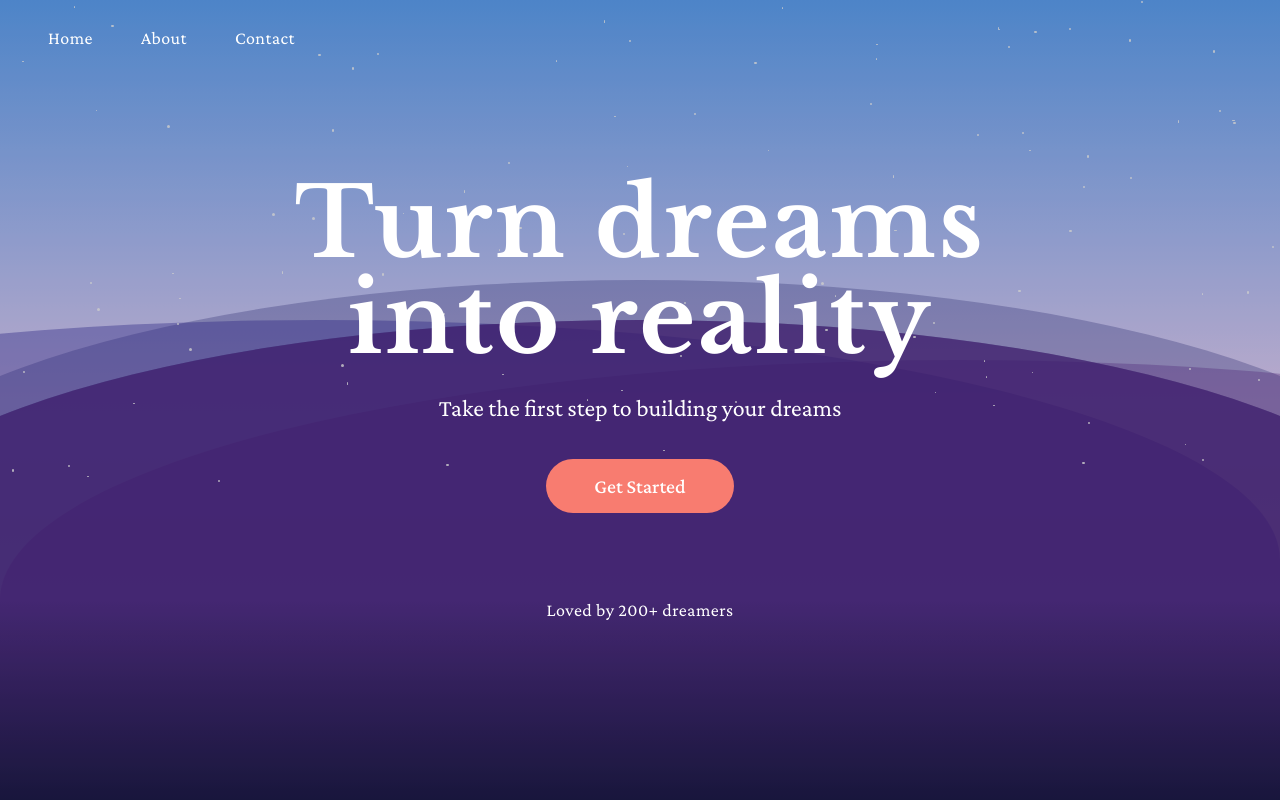
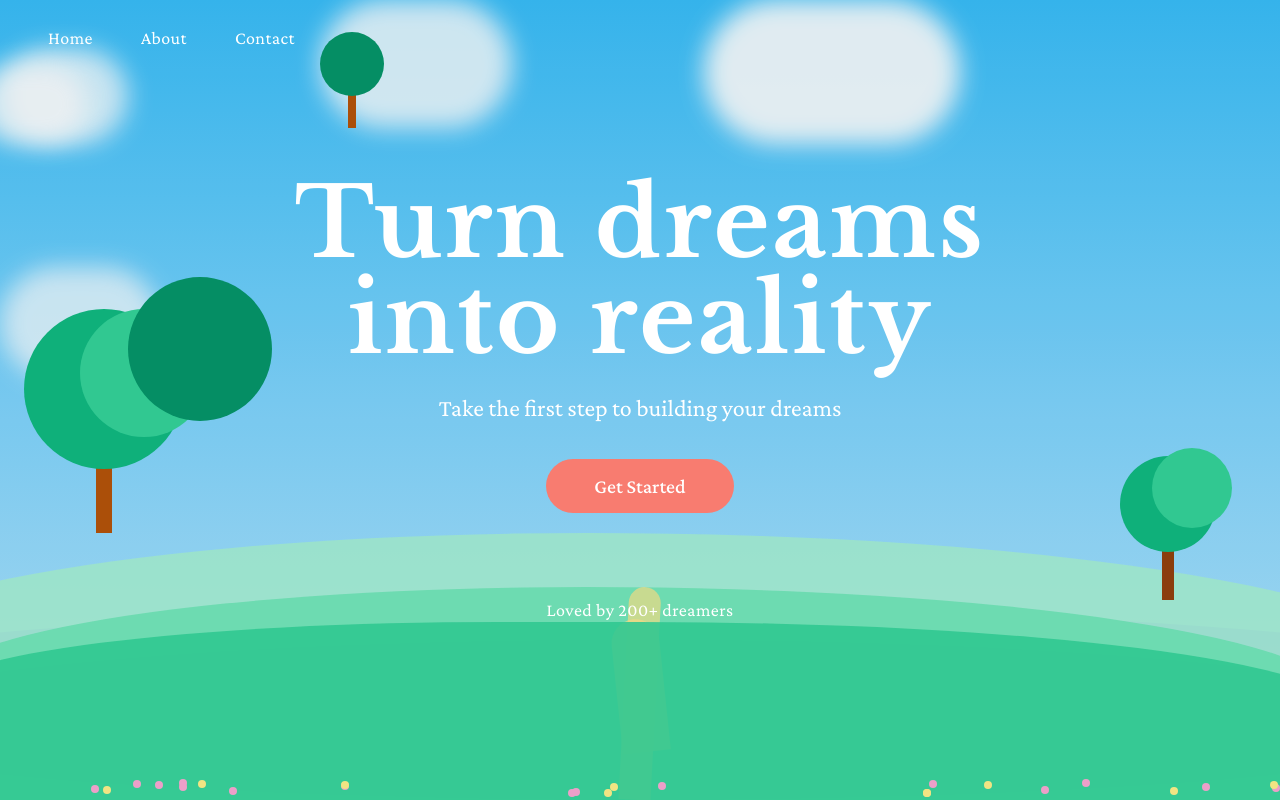
Before and after one commit to ShippedBoilerplate/studio-ghibli-web-template, a React (Vite) app: page / in a window 1280 px wide. Built offline with nearby package versions, Linux system fonts and the light colour scheme.

Commit message:
Refactor: Implement background image
Implement a background image with trees and landscape, inspired by Studio Ghibli style.

```diff
--- a/src/components/BackgroundImage.tsx
+++ b/src/components/BackgroundImage.tsx
@@ -6,62 +6,125 @@ const BackgroundImage = () => {
   return (
     <div className="absolute inset-0 z-0 overflow-hidden">
       <div className="relative w-full h-full">
-        {/* Gradient Sky Layer */}
-        <div className="absolute inset-0 bg-gradient-to-b from-blue-400 via-purple-200 to-amber-100"></div>
+        {/* Sky with gradient and clouds */}
+        <div className="absolute inset-0 bg-gradient-to-b from-sky-400 via-sky-300 to-sky-200"></div>
 
-        {/* Mountains Layer */}
+        {/* Clouds */}
+        <motion.div
+          initial={{ opacity: 0 }}
+          animate={{ opacity: 1 }}
+          transition={{ duration: 2 }}
+          className="absolute inset-0"
+        >
+          {/* Large fluffy clouds */}
+          <div className="absolute w-48 h-32 bg-white rounded-full blur-md top-1/6 left-1/4 opacity-80"></div>
+          <div className="absolute w-64 h-36 bg-white rounded-full blur-md top-1/5 right-1/4 opacity-90"></div>
+          <div className="absolute w-40 h-28 bg-white rounded-full blur-md top-1/3 right-1/6 opacity-70"></div>
+
+          {/* Cloud clusters */}
+          <div className="absolute w-32 h-24 bg-white rounded-full blur-md top-12 left-1/6 opacity-75"></div>
+          <div className="absolute w-28 h-20 bg-white rounded-full blur-md top-20 left-1/5 opacity-75 -translate-x-6 -translate-y-4"></div>
+        </motion.div>
+
+        {/* Distant mountains */}
         <motion.div
           initial={{ opacity: 0 }}
           animate={{ opacity: 1 }}
           transition={{ duration: 1.5 }}
-          className="absolute bottom-0 left-0 right-0 h-3/5"
+          className="absolute bottom-0 inset-x-0"
         >
-          {/* Far Mountains */}
-          <div className="absolute bottom-1/3 inset-x-0 h-full">
-            <div className="absolute inset-0 bg-indigo-900/30 rounded-tl-[100%] rounded-tr-[100%] scale-x-125 transform translate-y-1/4"></div>
-          </div>
-
-          {/* Middle Mountains */}
-          <div className="absolute bottom-1/4 inset-x-0 h-full">
-            <div className="absolute inset-0 bg-indigo-800/40 rounded-tl-[100%] rounded-tr-[100%] scale-x-150 transform -translate-x-1/4 translate-y-1/4"></div>
-            <div className="absolute inset-0 bg-purple-900/30 rounded-tl-[100%] rounded-tr-[100%] scale-x-150 transform translate-x-1/4 translate-y-1/3"></div>
-          </div>
-
-          {/* Front Mountains */}
-          <div className="absolute bottom-0 inset-x-0 h-full">
-            <div className="absolute inset-0 bg-indigo-900/50 rounded-tl-[100%] rounded-tr-[100%] scale-x-125 transform -translate-x-1/6"></div>
-            <div className="absolute inset-0 bg-purple-900/50 rounded-tl-[100%] rounded-tr-[100%] scale-x-125 transform translate-x-1/6"></div>
-          </div>
+          <div className="absolute bottom-1/3 inset-x-0 h-32 bg-indigo-300/50 rounded-[100%] scale-x-125"></div>
+          <div className="absolute bottom-1/3 inset-x-0 h-48 bg-indigo-400/40 rounded-[100%] scale-x-150 translate-x-1/6"></div>
+          <div className="absolute bottom-1/3 inset-x-0 h-40 bg-indigo-500/30 rounded-[100%] scale-x-125 -translate-x-1/6"></div>
         </motion.div>
 
-        {/* Foreground Layer */}
+        {/* Green rolling hills landscape */}
         <motion.div
           initial={{ opacity: 0 }}
           animate={{ opacity: 1 }}
           transition={{ duration: 2 }}
-          className="absolute bottom-0 left-0 right-0 h-1/4 bg-gradient-to-t from-indigo-950 to-transparent"
-        ></motion.div>
+          className="absolute bottom-0 inset-x-0 h-2/3"
+        >
+          {/* Distant fields */}
+          <div className="absolute bottom-0 inset-x-0 h-1/2 bg-emerald-200/80 rounded-tl-[70%] rounded-tr-[80%] scale-x-125"></div>
 
-        {/* Stars Layer */}
-        <div className="absolute inset-0">
-          {Array.from({ length: 100 }).map((_, i) => (
+          {/* Middle ground hills */}
+          <div className="absolute bottom-0 inset-x-0 h-2/5 bg-emerald-300/90 rounded-tl-[60%] rounded-tr-[70%] scale-x-110"></div>
+
+          {/* Path through hills */}
+          <div className="absolute bottom-0 left-1/2 h-2/5 w-8 bg-amber-200/70 rounded-t-full transform -translate-x-1/2 rotate-3"></div>
+          <div className="absolute bottom-0 left-1/2 h-1/4 w-12 bg-amber-200/70 rounded-t-full transform -translate-x-1/2 -translate-y-12 -rotate-6"></div>
+
+          {/* Foreground greenery */}
+          <div className="absolute bottom-0 inset-x-0 h-1/3 bg-emerald-400/90 rounded-tl-[40%] rounded-tr-[50%] scale-x-110"></div>
+        </motion.div>
+
+        {/* Trees */}
+        <motion.div
+          initial={{ opacity: 0 }}
+          animate={{ opacity: 1 }}
+          transition={{ duration: 2.5 }}
+          className="absolute inset-0"
+        >
+          {/* Large tree on left */}
+          <div className="absolute bottom-1/3 left-10 w-32 h-64">
+            {/* Trunk */}
+            <div className="absolute bottom-0 left-1/2 w-4 h-32 bg-amber-700 transform -translate-x-1/2"></div>
+            {/* Foliage */}
+            <div className="absolute bottom-16 left-1/2 w-40 h-40 bg-emerald-500 rounded-full transform -translate-x-1/2"></div>
+            <div className="absolute bottom-20 left-1/2 w-32 h-32 bg-emerald-400 rounded-full transform -translate-x-1/2 -translate-y-4 -translate-x-6"></div>
+            <div className="absolute bottom-20 left-1/2 w-36 h-36 bg-emerald-600 rounded-full transform -translate-x-1/2 -translate-y-8 translate-x-6"></div>
+          </div>
+
+          {/* Smaller trees on right */}
+          <div className="absolute bottom-1/4 right-16 w-24 h-48">
+            {/* Trunk */}
+            <div className="absolute bottom-0 left-1/2 w-3 h-20 bg-amber-800 transform -translate-x-1/2"></div>
+            {/* Foliage */}
+            <div className="absolute bottom-12 left-1/2 w-24 h-24 bg-emerald-500 rounded-full transform -translate-x-1/2"></div>
+            <div className="absolute bottom-16 left-1/2 w-20 h-20 bg-emerald-400 rounded-full transform -translate-x-1/2 -translate-y-2 -translate-x-4"></div>
+          </div>
+
+          {/* Foreground small trees */}
+          <div className="absolute bottom-1/8 left-1/4 w-16 h-32">
+            {/* Trunk */}
+            <div className="absolute bottom-0 left-1/2 w-2 h-12 bg-amber-700 transform -translate-x-1/2"></div>
+            {/* Foliage */}
+            <div className="absolute bottom-8 left-1/2 w-16 h-16 bg-emerald-600 rounded-full transform -translate-x-1/2"></div>
+          </div>
+        </motion.div>
+
+        {/* Small flowers in foreground */}
+        <motion.div
+          initial={{ opacity: 0 }}
+          animate={{ opacity: 1 }}
+          transition={{ duration: 3 }}
+          className="absolute bottom-0 inset-x-0 h-1/6"
+        >
+          {Array.from({ length: 15 }).map((_, i) => (
             <div
               key={i}
-              className="absolute bg-white rounded-full opacity-80"
+              className="absolute w-2 h-2 bg-pink-300 rounded-full"
               style={{
-                width: Math.random() * 2 + 1 + 'px',
-                height: Math.random() * 2 + 1 + 'px',
-                top: Math.random() * 60 + '%',
-                left: Math.random() * 100 + '%',
-                animationDelay: Math.random() * 5 + 's',
-                animationDuration: Math.random() * 5 + 5 + 's',
+                bottom: `${Math.random() * 8 + 2}%`,
+                left: `${Math.random() * 100}%`,
               }}
             ></div>
           ))}
-        </div>
+          {Array.from({ length: 10 }).map((_, i) => (
+            <div
+              key={i}
+              className="absolute w-2 h-2 bg-yellow-200 rounded-full"
+              style={{
+                bottom: `${Math.random() * 8 + 2}%`,
+                left: `${Math.random() * 100}%`,
+              }}
+            ></div>
+          ))}
+        </motion.div>
 
-        {/* Dark overlay for text readability */}
-        <div className="absolute inset-0 bg-black bg-opacity-20"></div>
+        {/* Subtle overlay for text readability */}
+        <div className="absolute inset-0 bg-black bg-opacity-5"></div>
       </div>
     </div>
   );
--- a/src/components/Hero.tsx
+++ b/src/components/Hero.tsx
@@ -1,6 +1,7 @@
 
 import React from 'react';
 import { motion } from 'framer-motion';
+import { Link } from 'react-router-dom';
 import BackgroundImage from './BackgroundImage';
 
 const Hero = () => {
@@ -37,12 +38,12 @@ const Hero = () => {
           transition={{ duration: 1, delay: 1 }}
           className="mt-12"
         >
-          <a
-            href="/get-started"
+          <Link
+            to="/get-started"
             className="bg-coral hover:bg-opacity-90 text-white font-crimson font-medium px-12 py-4 rounded-full text-xl transition-all duration-300 transform hover:scale-105"
           >
             Get Started
-          </a>
+          </Link>
         </motion.div>
 
         {/* Social Proof */}
```
